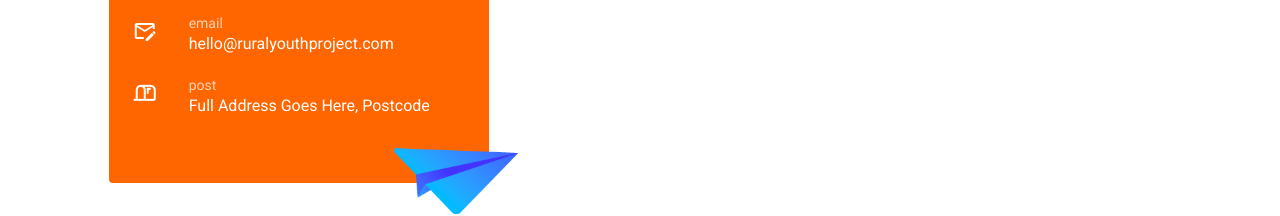
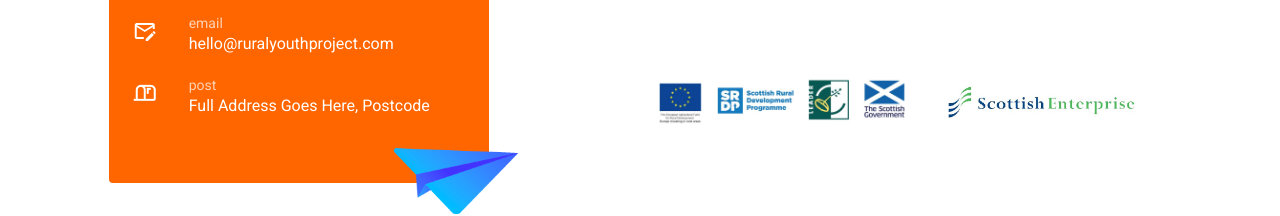
Before and after one commit to hicreate/smart-village, a Nuxt app: page / in a window 1280 px wide. Shown: the part 3392-3608 px from the top of the page. Built offline with nearby package versions, Linux system fonts and the light colour scheme; no server answers; a web font is replaced by a local one; what vue-youtube would draw is missing.

Commit message:
funder logos added

```diff
--- a/components/Footer.vue
+++ b/components/Footer.vue
@@ -43,9 +43,9 @@
          </v-row>
           <v-row>
             <v-col>
-              <div>
-                <nuxt-img></nuxt-img>
-                <nuxt-img></nuxt-img>
+              <div class="d-flex">
+                <nuxt-img class="funder-logo" src="/images/funders-1.jpg"></nuxt-img>
+                <nuxt-img class="funder-logo" src="/images/funders-2.jpg"></nuxt-img>
               </div>
             </v-col>
           </v-row>
@@ -85,4 +85,12 @@
   -webkit-box-shadow: 0px -5px 9px 0px rgba(0,0,0,0.05);
   box-shadow: 0px -5px 9px 0px rgba(0,0,0,0.05);
 }
+
+@media(min-width:764px){
+  .funder-logo{
+    width: 50%;
+    height: 64px;
+    object-fit: contain !important;
+  }
+}
 </style>
```
